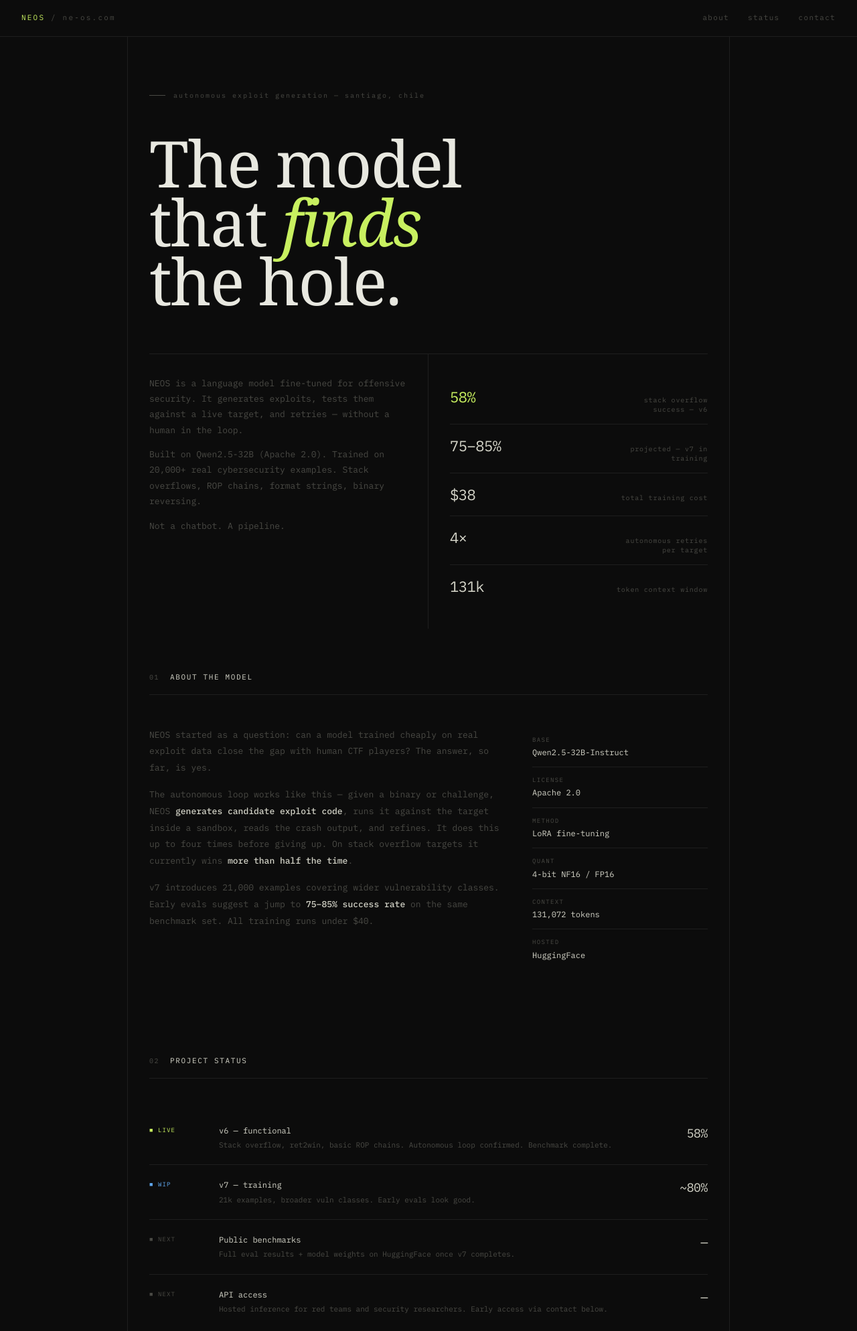
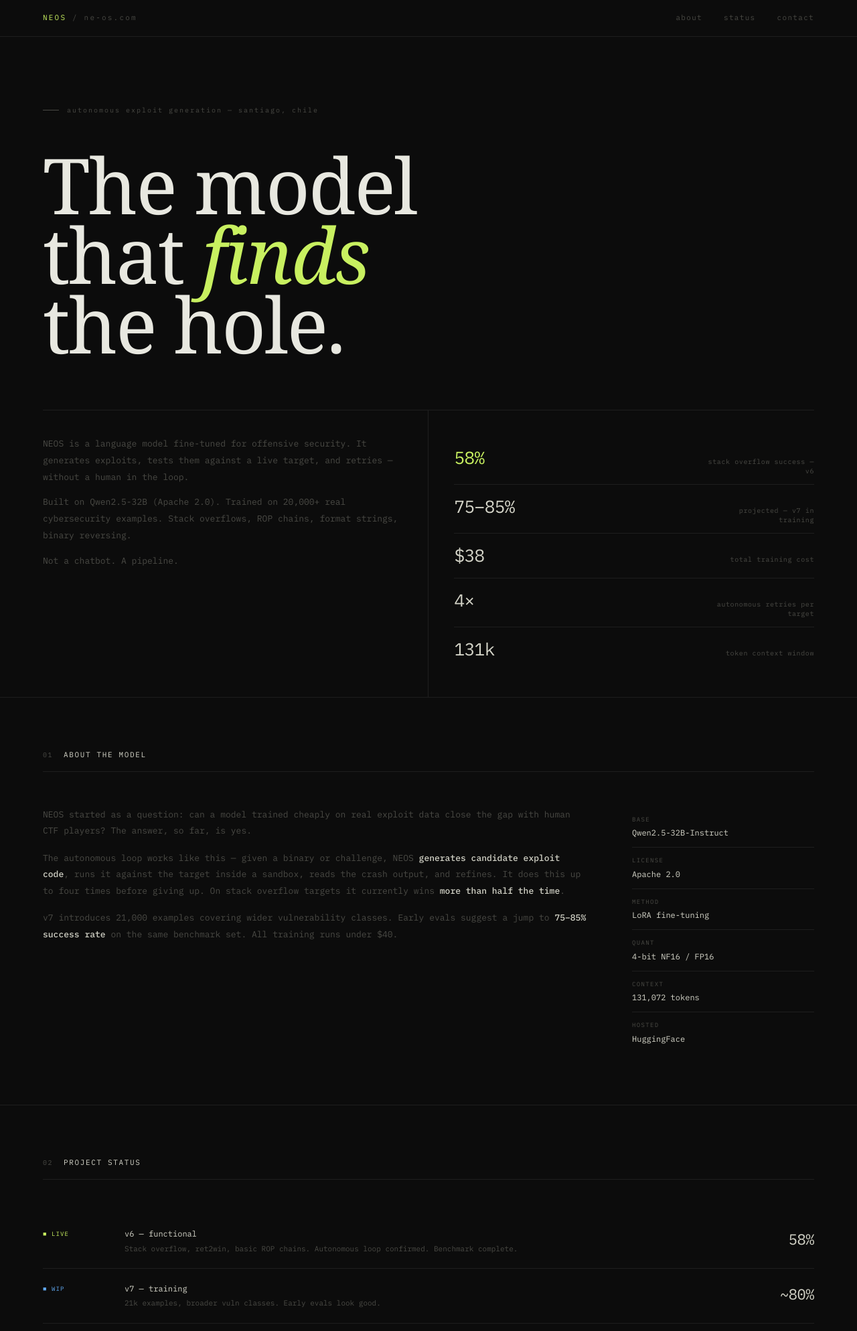
Before and after one commit to rodrigoignaci0/neos-site, a plain HTML site: page index.html in a window 1280 px wide. Shown: the top 1988 px of the page at 67% size. Drawn offline with Linux system fonts and the light colour scheme.

Commit message:
Update index.html

```diff
--- a/index.html
+++ b/index.html
@@ -15,101 +15,112 @@
   --dim: #4a4a45;
   --line: #1e1e1e;
   --accent: #c8f060;
+  --blue: #60a8f0;
   --mono: 'IBM Plex Mono', monospace;
   --serif: Georgia, 'Times New Roman', serif;
+  --pad: clamp(24px, 5vw, 80px);
 }
 html { scroll-behavior: smooth; }
 body { background: var(--bg); color: var(--fg); font-family: var(--mono); font-size: 13px; line-height: 1.6; }
 a { color: inherit; text-decoration: none; }
 
+/* NAV */
 nav {
   border-bottom: 1px solid var(--line);
-  padding: 18px 32px;
+  padding: 18px var(--pad);
   display: flex;
   justify-content: space-between;
   align-items: center;
 }
 .logo { font-size: 11px; letter-spacing: 0.2em; color: var(--dim); }
 .logo span { color: var(--accent); }
-.nav-r { display: flex; gap: 28px; }
+.nav-r { display: flex; gap: 32px; }
 .nav-r a { font-size: 11px; letter-spacing: 0.12em; color: var(--dim); transition: color .15s; }
 .nav-r a:hover { color: var(--fg); }
 
+/* HERO */
 .hero {
-  padding: 80px 32px 0;
-  max-width: 900px;
-  margin: 0 auto;
-  border-left: 1px solid var(--line);
-  border-right: 1px solid var(--line);
+  padding: clamp(60px, 8vw, 120px) var(--pad) 0;
+  border-bottom: 1px solid var(--line);
 }
 .hero-eyebrow {
   font-size: 10px; letter-spacing: 0.2em; color: var(--dim);
-  margin-bottom: 48px; display: flex; align-items: center; gap: 12px;
+  margin-bottom: clamp(32px, 4vw, 60px);
+  display: flex; align-items: center; gap: 12px;
 }
 .hero-eyebrow::before { content: ''; display: inline-block; width: 24px; height: 1px; background: var(--dim); }
+
 .hero-title {
   font-family: var(--serif);
-  font-size: clamp(52px, 8vw, 96px);
+  font-size: clamp(56px, 9vw, 130px);
   font-weight: 400;
-  line-height: 0.92;
+  line-height: 0.9;
   letter-spacing: -0.02em;
   color: #e8e8e0;
+  margin-bottom: clamp(48px, 6vw, 80px);
 }
 .hero-title em { font-style: italic; color: var(--accent); }
-.hero-body {
-  display: grid; grid-template-columns: 1fr 1fr; gap: 0;
-  margin-top: 64px; border-top: 1px solid var(--line);
+
+.hero-bottom {
+  display: grid;
+  grid-template-columns: 1fr 1fr;
+  border-top: 1px solid var(--line);
 }
 .hero-desc {
-  padding: 32px 32px 32px 0;
+  padding: clamp(24px, 3vw, 40px) clamp(24px, 3vw, 40px) clamp(24px, 3vw, 40px) 0;
   border-right: 1px solid var(--line);
-  font-size: 13px; color: var(--dim); line-height: 1.8;
+  font-size: 13px; color: var(--dim); line-height: 1.9;
 }
 .hero-desc p + p { margin-top: 1em; }
-.hero-nums { padding: 32px 0 32px 32px; display: flex; flex-direction: column; }
+
+.hero-nums { padding: clamp(24px, 3vw, 40px) 0 clamp(24px, 3vw, 40px) clamp(24px, 3vw, 40px); }
 .num-row {
   display: flex; justify-content: space-between; align-items: baseline;
-  padding: 14px 0; border-bottom: 1px solid var(--line);
+  padding: 12px 0; border-bottom: 1px solid var(--line);
 }
 .num-row:last-child { border-bottom: none; }
-.num-val { font-size: 22px; color: var(--fg); letter-spacing: -0.02em; }
+.num-val { font-size: clamp(18px, 2.5vw, 26px); color: var(--fg); letter-spacing: -0.02em; }
 .num-val.g { color: var(--accent); }
-.num-label { font-size: 10px; letter-spacing: 0.08em; color: var(--dim); text-align: right; max-width: 140px; line-height: 1.4; }
+.num-label { font-size: 10px; letter-spacing: 0.06em; color: var(--dim); text-align: right; max-width: 160px; line-height: 1.4; }
 
-section {
-  max-width: 900px; margin: 0 auto;
-  border-left: 1px solid var(--line); border-right: 1px solid var(--line);
-  padding: 64px 32px;
-}
+/* SECTIONS */
+section { padding: clamp(48px, 6vw, 96px) var(--pad); border-bottom: 1px solid var(--line); }
+
 .sec-header {
   display: flex; align-items: baseline; gap: 16px;
-  margin-bottom: 48px; padding-bottom: 16px; border-bottom: 1px solid var(--line);
+  margin-bottom: clamp(32px, 4vw, 56px);
+  padding-bottom: 16px; border-bottom: 1px solid var(--line);
 }
 .sec-num { font-size: 10px; letter-spacing: 0.15em; color: var(--dim); }
 .sec-title { font-size: 11px; letter-spacing: 0.15em; color: var(--fg); }
 
-.about-cols { display: grid; grid-template-columns: 2fr 1fr; gap: 48px; }
+/* ABOUT */
+.about-cols { display: grid; grid-template-columns: 3fr 1fr; gap: clamp(32px, 5vw, 80px); }
 .about-main p { color: var(--dim); line-height: 1.9; font-size: 13px; margin-bottom: 1.2em; }
 .about-main p strong { color: var(--fg); font-weight: 500; }
-.stack-item { display: flex; flex-direction: column; gap: 2px; padding: 12px 0; border-bottom: 1px solid var(--line); }
+
+.stack-item { display: flex; flex-direction: column; gap: 3px; padding: 12px 0; border-bottom: 1px solid var(--line); }
 .stack-item:last-child { border-bottom: none; }
 .stack-key { font-size: 9px; letter-spacing: 0.15em; color: var(--dim); }
 .stack-val { font-size: 12px; color: var(--fg); }
 
+/* STATUS */
 .status-row {
-  display: grid; grid-template-columns: 80px 1fr auto;
-  align-items: start; gap: 24px; padding: 20px 0; border-bottom: 1px solid var(--line);
+  display: grid; grid-template-columns: 90px 1fr auto;
+  align-items: start; gap: 32px; padding: 20px 0; border-bottom: 1px solid var(--line);
 }
 .status-row:last-child { border-bottom: none; }
-.s-dot { font-size: 9px; letter-spacing: 0.12em; padding-top: 2px; }
+.s-dot { font-size: 9px; letter-spacing: 0.12em; padding-top: 3px; }
 .s-live { color: var(--accent); }
-.s-wip  { color: #60a8f0; }
+.s-wip  { color: var(--blue); }
 .s-next { color: var(--dim); }
 .status-ver { font-size: 12px; color: var(--fg); margin-bottom: 4px; }
 .status-desc-t { font-size: 11px; color: var(--dim); line-height: 1.6; }
-.status-pct { font-size: 18px; color: var(--fg); letter-spacing: -0.02em; white-space: nowrap; }
+.status-pct { font-size: clamp(16px, 2vw, 22px); color: var(--fg); letter-spacing: -0.02em; white-space: nowrap; }
 
-.contact-grid { display: grid; grid-template-columns: 1fr 1fr; gap: 48px; }
+/* CONTACT */
+.contact-grid { display: grid; grid-template-columns: 1fr 1fr; gap: clamp(32px, 5vw, 80px); }
+
 .clink {
   display: flex; justify-content: space-between; align-items: center;
   padding: 14px 0; border-bottom: 1px solid var(--line);
@@ -118,8 +129,8 @@
 .clink:first-child { border-top: 1px solid var(--line); }
 .clink:hover { color: var(--fg); }
 .clink:hover .arr { color: var(--accent); }
-.clink-key { letter-spacing: 0.12em; }
-.arr { margin-left: 8px; color: var(--line); }
+.clink-key { letter-spacing: 0.12em; flex-shrink: 0; }
+.arr { margin-left: 8px; color: var(--line); transition: color .15s; }
 
 .contact-form { display: flex; flex-direction: column; }
 .form-field {
@@ -139,22 +150,23 @@
 }
 .send-btn:hover { border-color: var(--accent); color: var(--accent); }
 
+/* FOOTER */
 footer {
-  max-width: 900px; margin: 0 auto;
-  border-left: 1px solid var(--line); border-right: 1px solid var(--line);
-  border-top: 1px solid var(--line); padding: 24px 32px;
+  padding: 24px var(--pad);
   display: flex; justify-content: space-between; align-items: center;
+  border-top: 1px solid var(--line);
 }
 .footer-copy { font-size: 10px; color: var(--dim); letter-spacing: 0.1em; }
 .footer-copy span { color: var(--accent); }
 
-@media (max-width: 640px) {
-  .hero-body { grid-template-columns: 1fr; }
+/* MOBILE */
+@media (max-width: 700px) {
+  .hero-bottom { grid-template-columns: 1fr; }
   .hero-desc { border-right: none; border-bottom: 1px solid var(--line); padding: 24px 0; }
   .hero-nums { padding: 24px 0 0; }
-  .about-cols { grid-template-columns: 1fr; gap: 32px; }
-  .contact-grid { grid-template-columns: 1fr; gap: 32px; }
-  .status-row { grid-template-columns: 60px 1fr; }
+  .about-cols { grid-template-columns: 1fr; }
+  .contact-grid { grid-template-columns: 1fr; }
+  .status-row { grid-template-columns: 70px 1fr; }
   .status-pct { display: none; }
   .nav-r { gap: 16px; }
 }
@@ -174,7 +186,7 @@
 <div class="hero">
   <div class="hero-eyebrow">autonomous exploit generation &mdash; santiago, chile</div>
   <h1 class="hero-title">The model<br>that <em>finds</em><br>the hole.</h1>
-  <div class="hero-body">
+  <div class="hero-bottom">
     <div class="hero-desc">
       <p>NEOS is a language model fine-tuned for offensive security. It generates exploits, tests them against a live target, and retries &mdash; without a human in the loop.</p>
       <p>Built on Qwen2.5-32B (Apache 2.0). Trained on 20,000+ real cybersecurity examples. Stack overflows, ROP chains, format strings, binary reversing.</p>
@@ -265,9 +277,9 @@
         <span class="clink-key">EMAIL</span>
         <span>hola@ne-os.com<span class="arr">&#8599;</span></span>
       </a>
-      <a href="https://github.com/rod123/NEOS-32B" target="_blank" class="clink">
+      <a href="https://github.com/rodrigoignaci0" target="_blank" class="clink">
         <span class="clink-key">GITHUB</span>
-        <span>rod123/NEOS-32B<span class="arr">&#8599;</span></span>
+        <span>rodrigoignaci0<span class="arr">&#8599;</span></span>
       </a>
       <a href="https://huggingface.co/" target="_blank" class="clink">
         <span class="clink-key">HUGGINGFACE</span>
```
